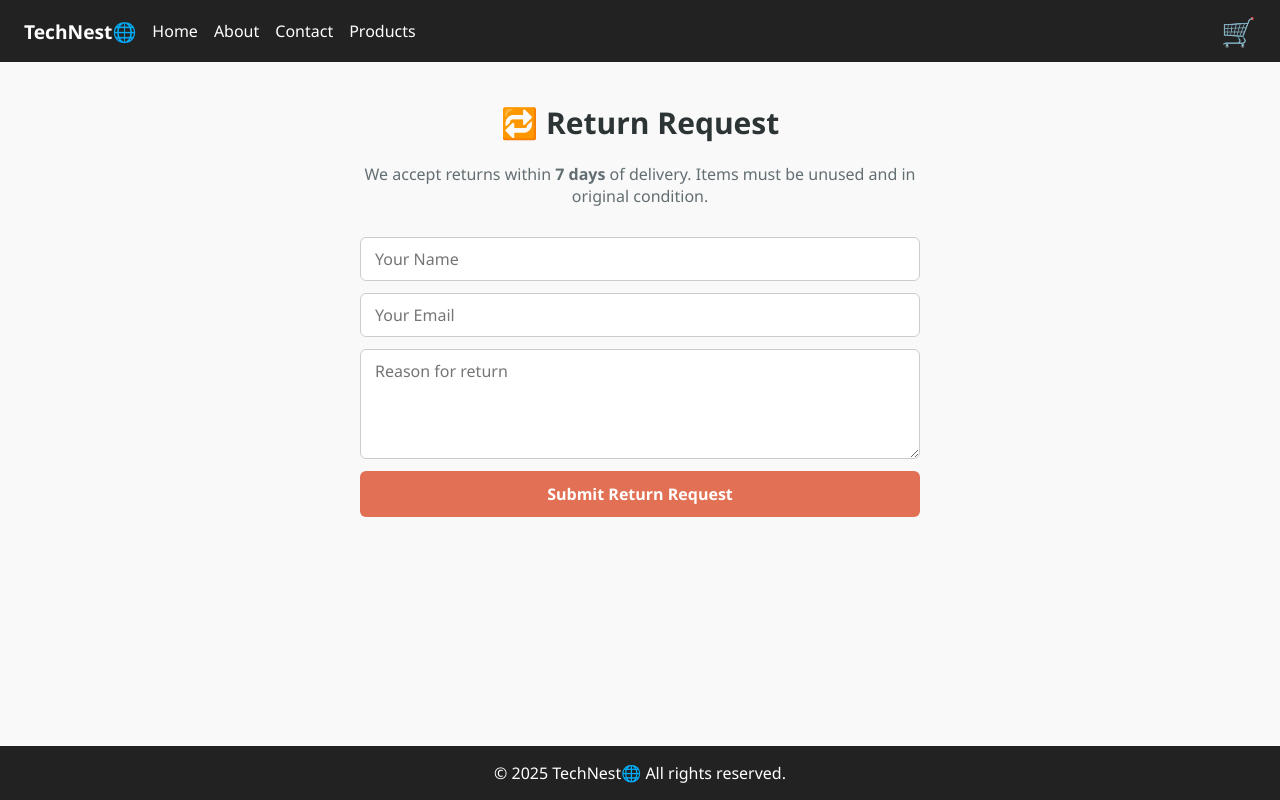
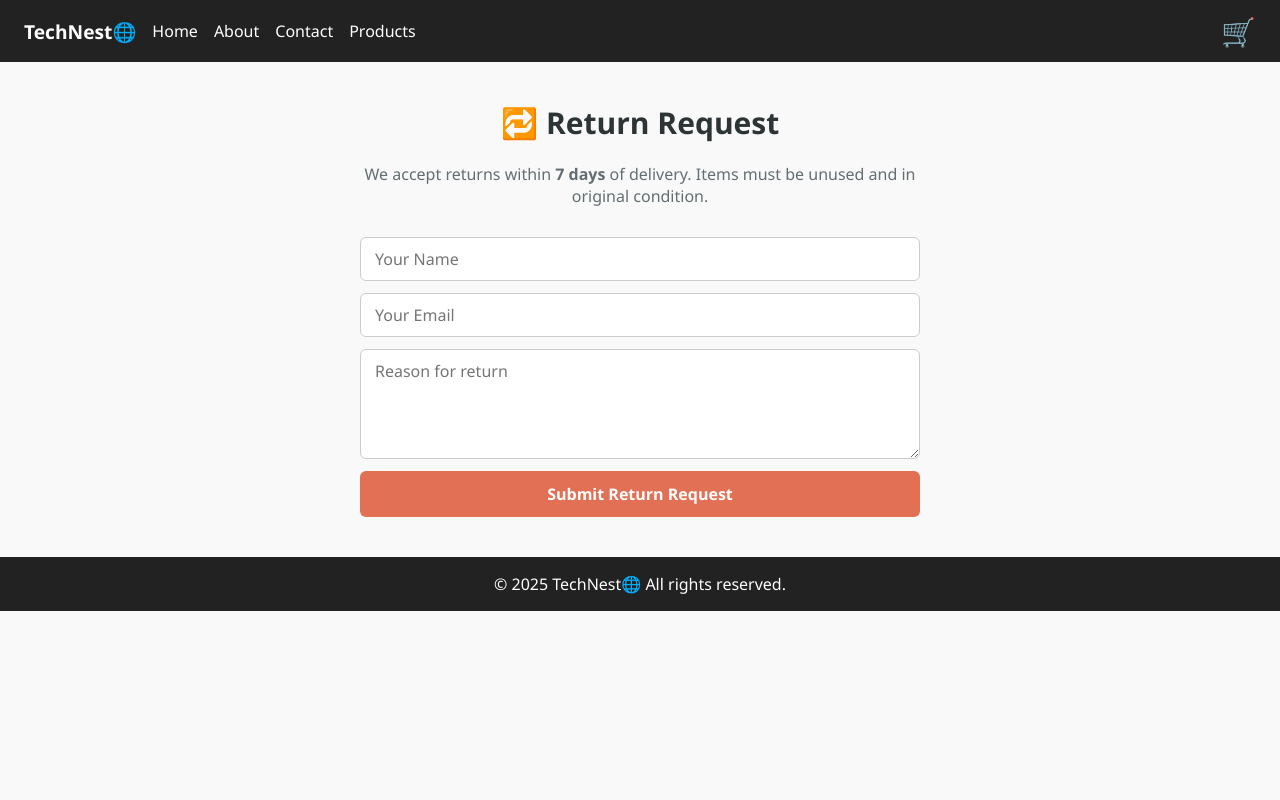
Before and after one commit to Sireesha-Budideti/vite-ecommerce-app, a React (Vite) app: page /return in a window 1280 px wide. Built offline with nearby package versions, Linux system fonts and the light colour scheme.

Commit message:
Update Footer.css

```diff
--- a/src/components/Footer.css
+++ b/src/components/Footer.css
@@ -3,7 +3,4 @@
   color: white;
   text-align: center;
   padding: 16px 0;
-  position: fixed;
-  width: 100%;
-  bottom: 0;
 }
```
